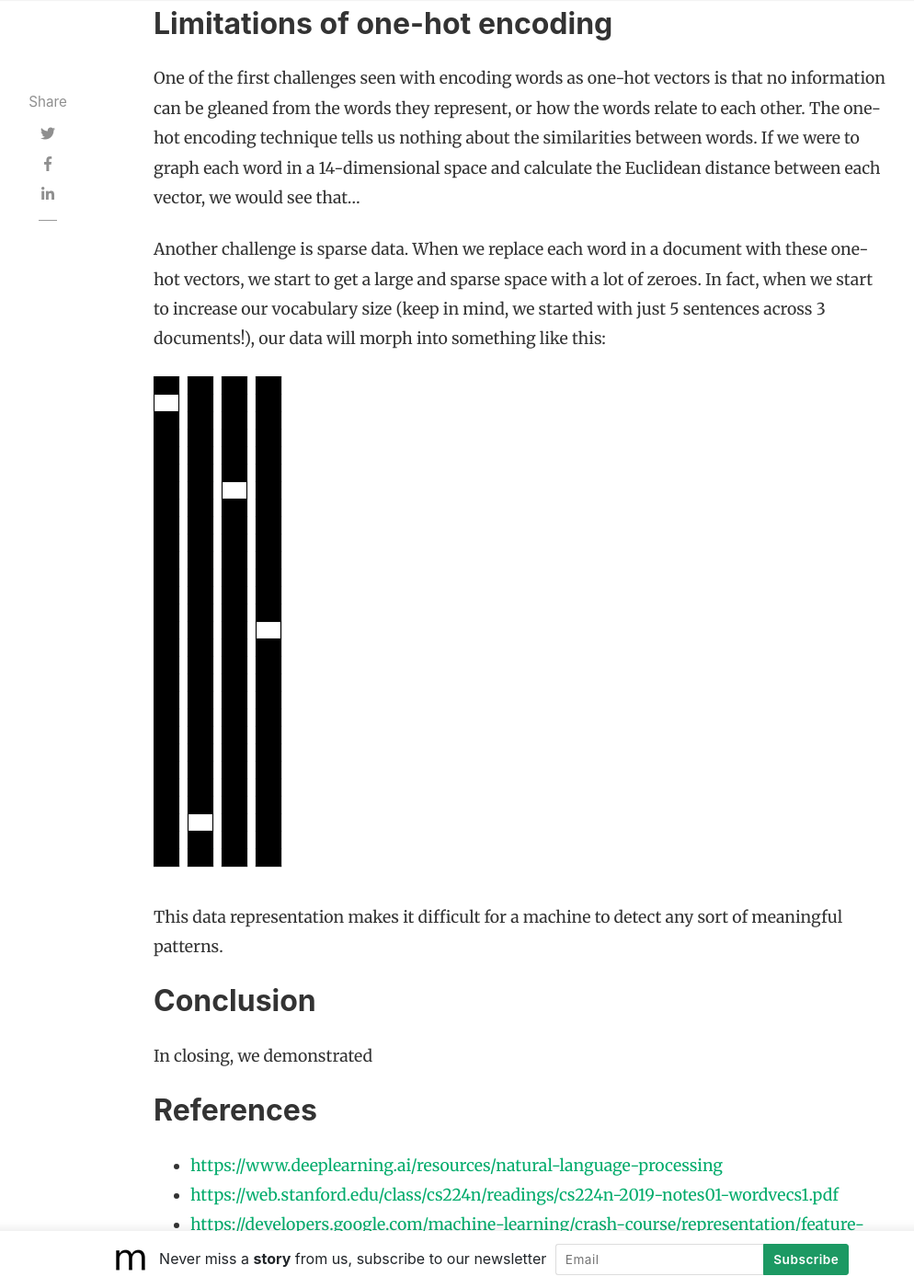
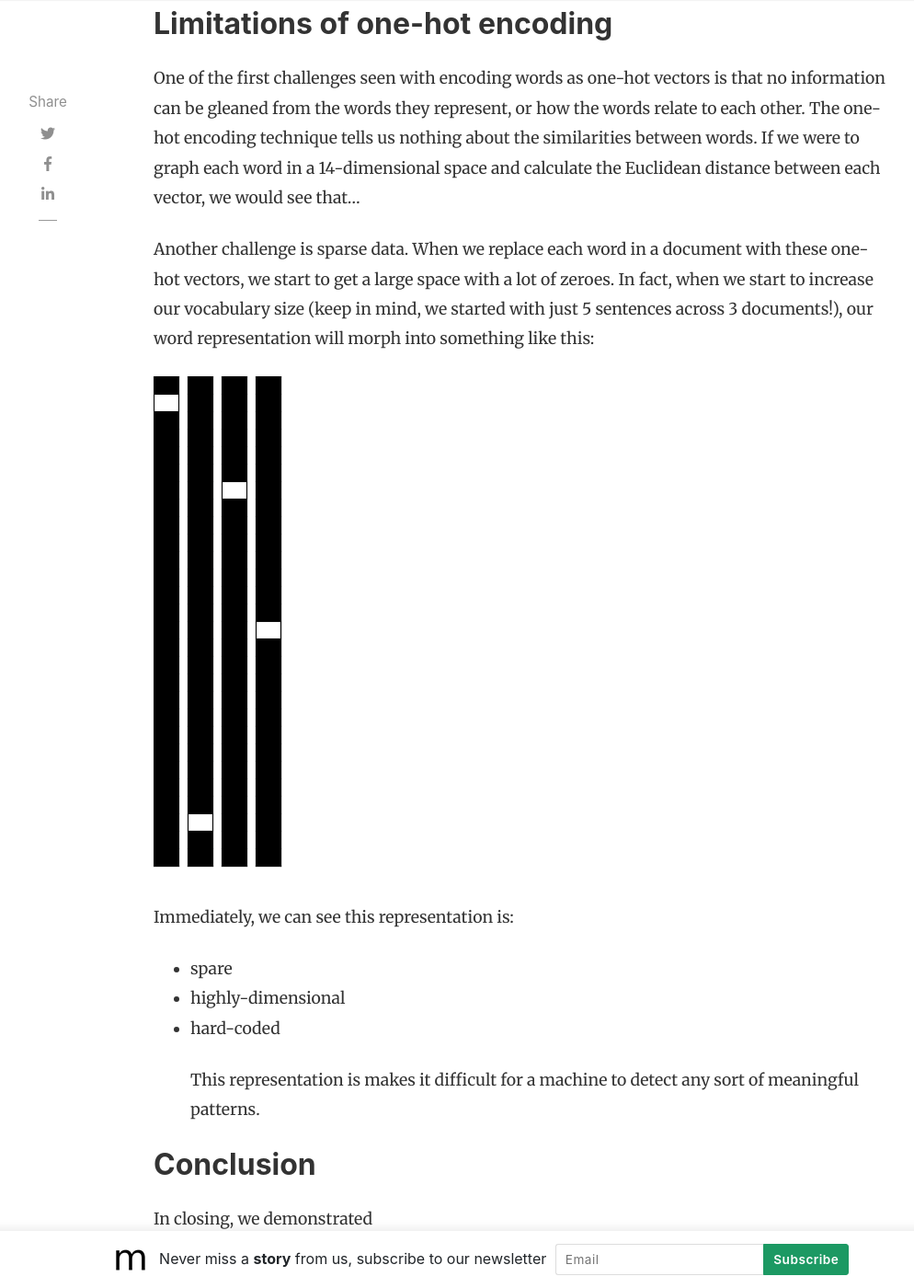
Before and after one commit to slsu0424/slsu0424.github.io, a Jekyll site: the page built from _posts/2023-07-27-test.md, in a window 1280 px wide and 1400 px high, scrolled down 3977 px. Shown: the whole window at 92% size, without its empty margins (118-1112 px from the left). Built offline with Jekyll 4.4.1, drawn with Linux system fonts in a browser that asks for light colours; nearby versions of some CDN libraries; comment, search, counter and statistics services are not loaded.

Commit message:
Update 2023-07-27-test.md

```diff
--- a/_posts/2023-07-27-test.md
+++ b/_posts/2023-07-27-test.md
@@ -53,12 +53,17 @@
 One of the first challenges seen with encoding words as one-hot vectors is that no information can be gleaned from the words they represent, or how the words relate to each other.  The one-hot encoding technique tells us nothing about the similarities between words.  If we were to graph each word in a 14-dimensional space and calculate the Euclidean distance between each vector, we would see that...
 
 
-Another challenge is sparse data.  When we replace each word in a document with these one-hot vectors, we start to get a large and sparse space with a lot of zeroes.  In fact, when we start to increase our vocabulary size (keep in mind, we started with just 5 sentences across 3 documents!), our data will morph into something like this:
+Another challenge is sparse data.  When we replace each word in a document with these one-hot vectors, we start to get a large space with a lot of zeroes.  In fact, when we start to increase our vocabulary size (keep in mind, we started with just 5 sentences across 3 documents!), our word representation will morph into something like this:
 
 ![encoding_sparse](/assets/images/2023-08-02_encoding_sparse.png)
 
 
-This data representation makes it difficult for a machine to detect any sort of meaningful patterns.
+Immediately, we can see this representation is:
+- spare
+- highly-dimensional
+- hard-coded
+
+  This representation is makes it difficult for a machine to detect any sort of meaningful patterns.
 
 
 ## Conclusion
```
